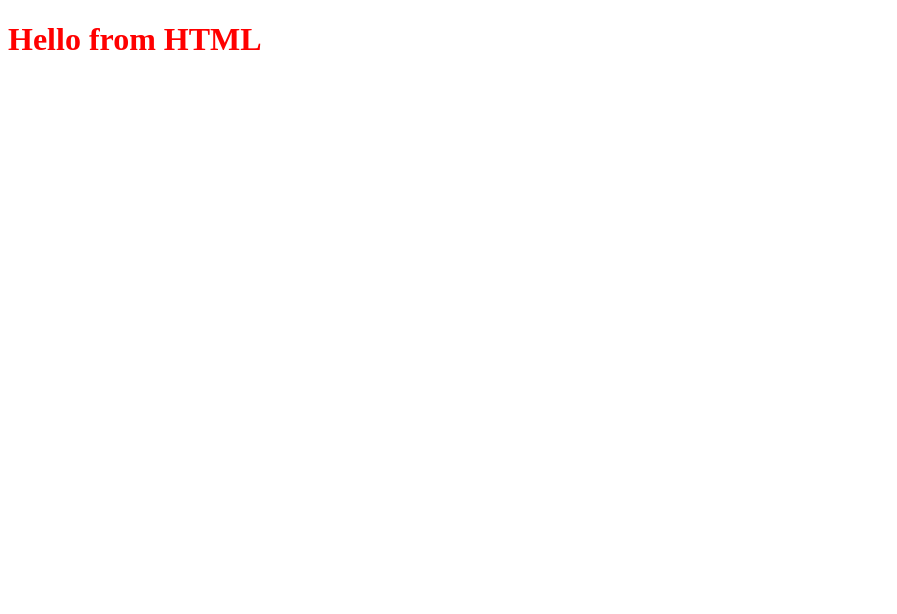
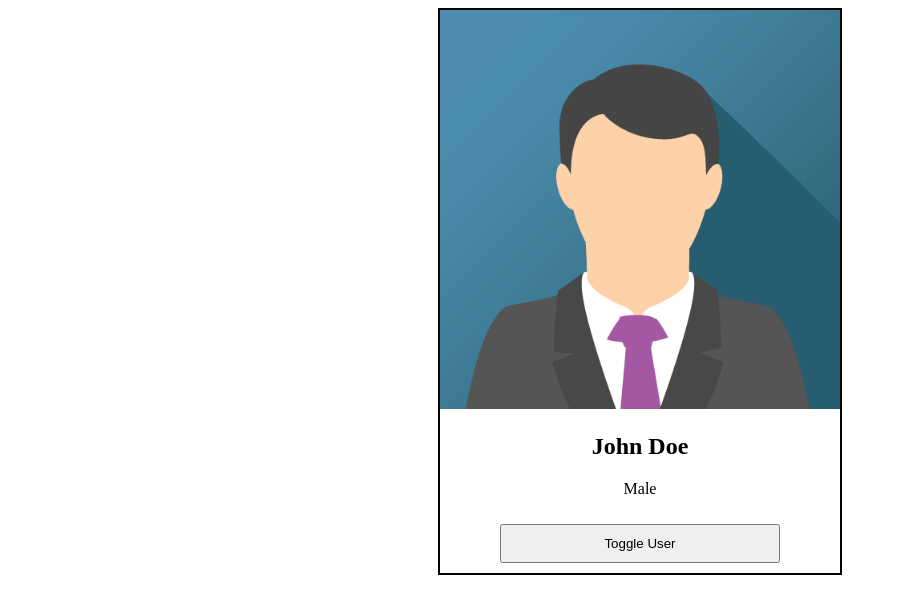
Before and after one commit to Bharat071/BI-Development-Workshop, a plain HTML site: page index.html in a window 1280 px wide. Shown: the whole page, without its empty margins (0-897 px from the left). Drawn offline with Linux system fonts and the light colour scheme.

Commit message:
2nd commit

```diff
--- a/index.css
+++ b/index.css
@@ -1,3 +1,21 @@
 h1{
-    color:red;
+    color: red;
 }
+.card{
+    border-style: solid;
+    border-width: 2px;
+    border-color: black;
+    width: 400px;
+    text-align: center;
+    margin-left: auto;
+    margin-right: auto;
+}
+.card img{
+    width: 100%;
+}
+.card button{
+    width: 70%;
+    padding: 10px;
+    margin: 10px;
+
+}
--- a/index.html
+++ b/index.html
@@ -8,7 +8,14 @@
 
 </head>
 <body>
-    <h1>Hello from HTML</h1>
+    <!-- <h1>Hello from HTML</h1> -->
+     <div class="card">
+        <img src="john.png" alt="user-image">
+        <h2>John Doe</h2>
+        <p>Male</p>
+        <button>Toggle User</button>
+     </div>
+
     <script src="index.js"></script>
 </body>
 </html>
```
Also changed, not shown: index.js (line endings or trailing spaces), jane.png (added), john.png (added).
